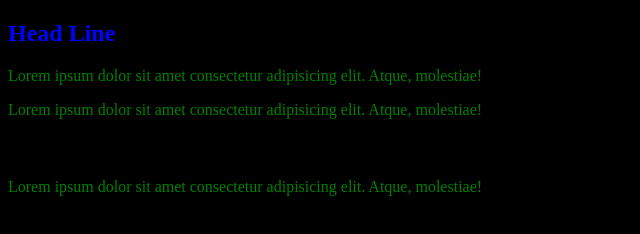
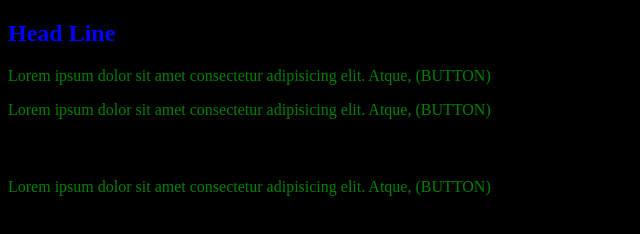
Before and after one commit to Yunus012/localizedRepo, a plain HTML site: page index.html in a window 1280 px wide. Shown: the full height of the page, 0-640 px from the left. Drawn offline with Linux system fonts and the light colour scheme; a script that the page names is missing.

```diff
--- a/index.html
+++ b/index.html
@@ -14,17 +14,14 @@
     <div class="container">
         <h2>Head Line</h2>
         <p>
-            Lorem ipsum dolor sit amet consectetur adipisicing elit. Atque,
-            molestiae!
+            Lorem ipsum dolor sit amet consectetur adipisicing elit. Atque, (BUTTON)
         </p>
         <p>
-            Lorem ipsum dolor sit amet consectetur adipisicing elit. Atque,
-            molestiae!
+            Lorem ipsum dolor sit amet consectetur adipisicing elit. Atque,  (BUTTON)
         </p>
         <h3>Sub Head Line</h3>
         <p>
-            Lorem ipsum dolor sit amet consectetur adipisicing elit. Atque,
-            molestiae!
+            Lorem ipsum dolor sit amet consectetur adipisicing elit. Atque, (BUTTON)
         </p>
     </div>
 </body>
```
